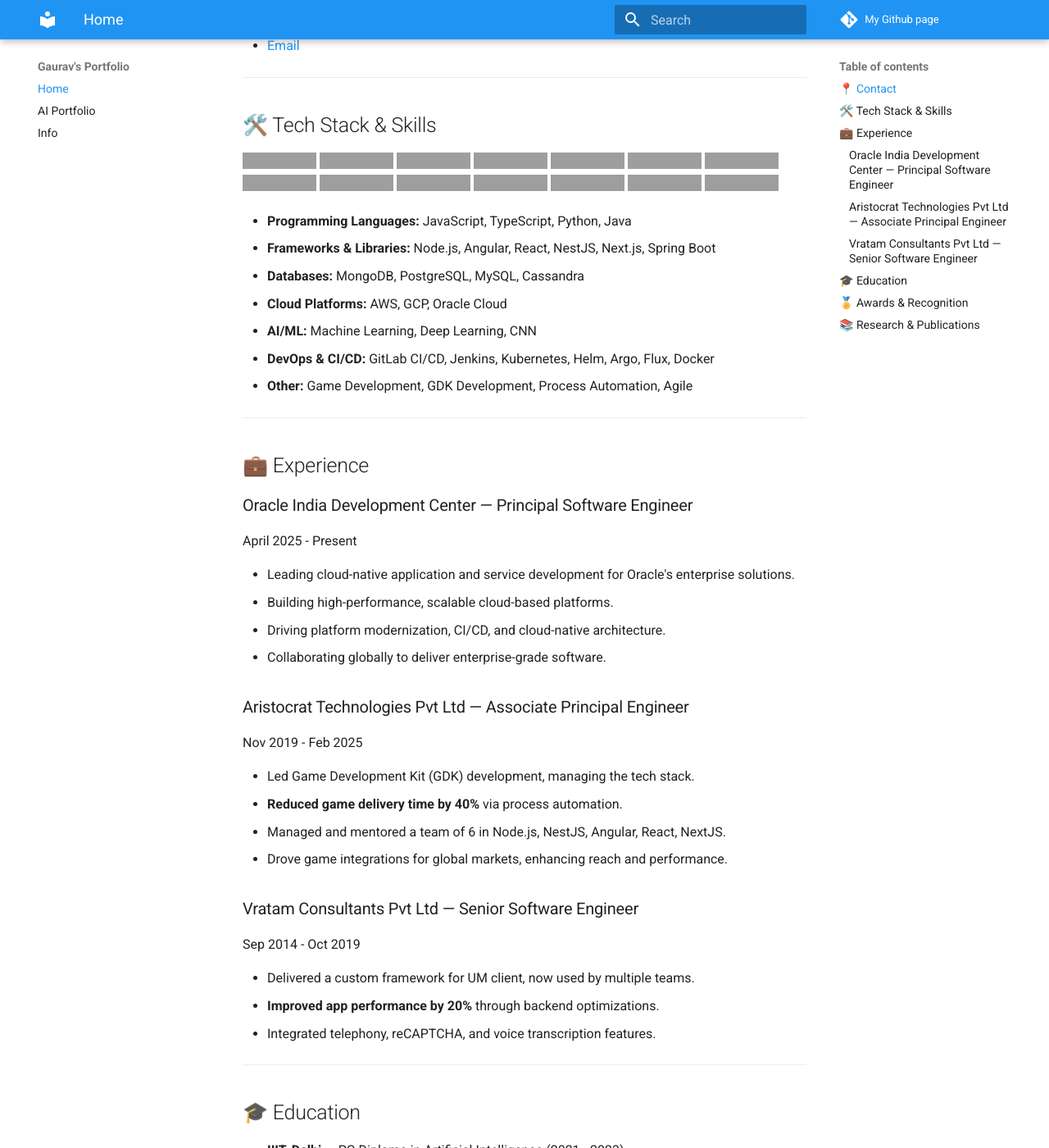
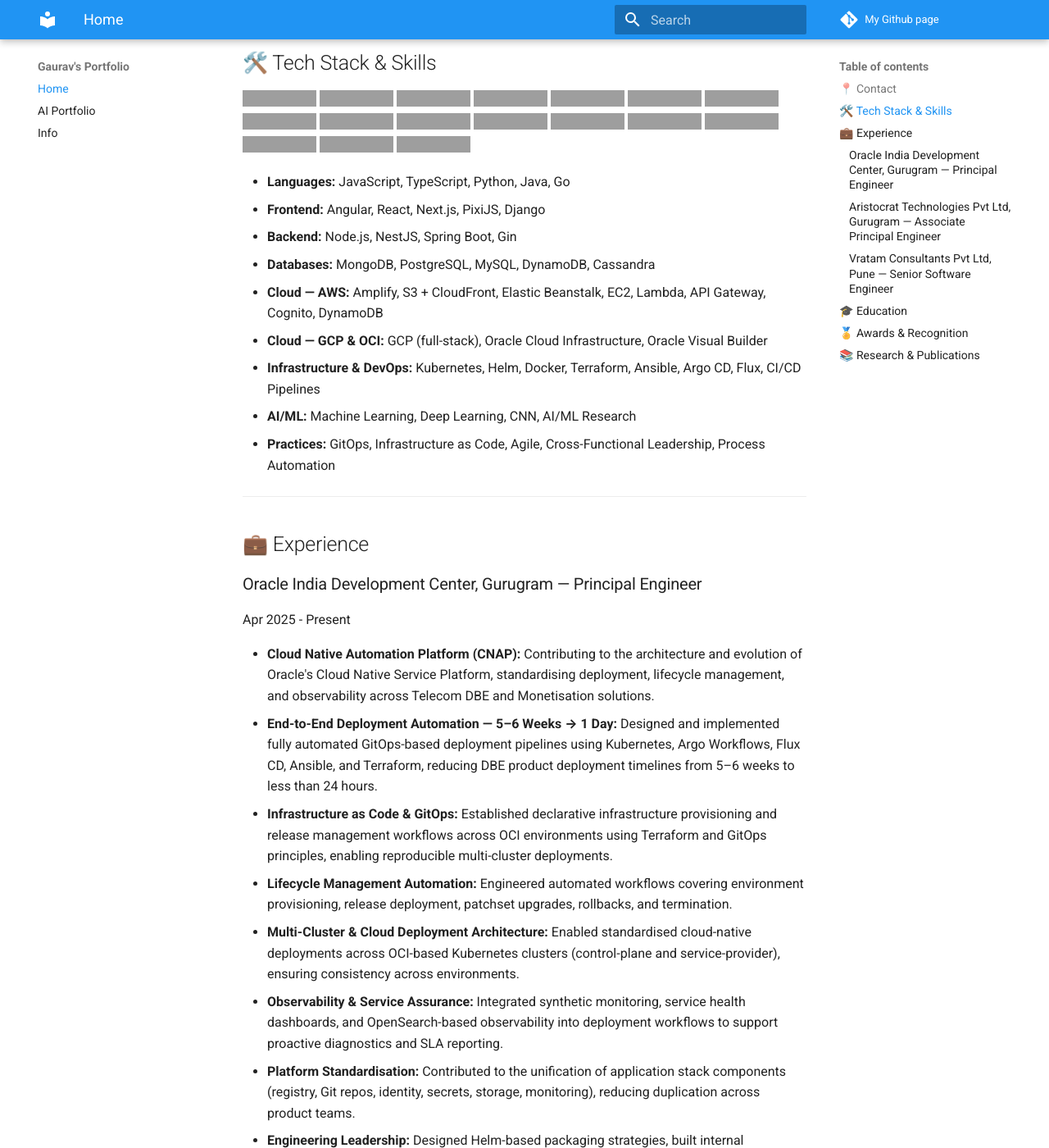
Before and after one commit to gauravmahto/gauravmahto.github.io, an MkDocs documentation site: the page built from docs/index.md, in a window 1280 px wide and 1400 px high, scrolled down 558 px. Shown: the whole window at 82% size. Built offline with MkDocs 1.6.1 and Material for MkDocs 9.7.7, drawn with Linux system fonts in a browser that asks for light colours; some of the changed text lies outside the part shown; grey boxes are pictures that could not be loaded.

Commit message:
Enhance portfolio and documentation: update README for clearer setup instructions, improve index.md content, add years of experience calculation script, and refine mkdocs configuration

```diff
--- a/docs/index.md
+++ b/docs/index.md
@@ -1,22 +1,19 @@
-# 👨‍💻 Gaurav Mahto — Principal Software Engineer | Cloud | AI/ML | Full Stack
+# Gaurav Mahto — Principal Software Engineer | Cloud Platforms | AI/ML | Full-Stack Engineering
 
 [![Website](https://img.shields.io/badge/Website-gauravmahto.github.io-blue?style=flat-square&logo=github)](https://gauravmahto.github.io/)
 [![LinkedIn](https://img.shields.io/badge/LinkedIn-gauravmahto-blue?style=flat-square&logo=linkedin)](https://www.linkedin.com/in/gaurav-mahto/)
 [![GitHub](https://img.shields.io/badge/GitHub-gauravmahto-blue?style=flat-square&logo=github)](https://github.com/gauravmahto)
 [![Email](https://img.shields.io/badge/Email-gauravg227%2Bportfolio%40gmail.com-red?style=flat-square&logo=gmail&logoColor=white)](mailto:gauravg227+portfolio@gmail.com)
 
-> 🚀 **Innovator | Leader | Technologist**
+> **Engineering Leader | Cloud Architect | AI/ML Practitioner**
 >
-> Principal Software Engineer with 11+ years of experience in full-stack development, cloud-native solutions, game design, and AI/ML research. Passionate about building scalable products, leading teams, and driving digital transformation.
+> Principal Software Engineer with <span id="yearsExp" data-start="2014-09-01">11+</span> years of experience delivering scalable full-stack products, cloud-native platforms, and AI/ML-driven solutions. Proven track record of leading cross-functional teams, accelerating delivery through automation, and modernizing enterprise systems for performance and reliability.
 
 ---
 
 ## 📍 Contact
 
 - 📍 [Gurugram, Haryana](https://maps.app.goo.gl/Bbtaxv1gboCBJieX7)
-- [LinkedIn](https://www.linkedin.com/in/gaurav-mahto/)
-- [GitHub](https://github.com/gauravmahto)
-- [Email](mailto:gauravg227+portfolio@gmail.com)
 
 ---
 
@@ -26,78 +23,91 @@
 ![TypeScript](https://img.shields.io/badge/TypeScript-3178C6?style=flat-square&logo=typescript&logoColor=white)
 ![Python](https://img.shields.io/badge/Python-3776AB?style=flat-square&logo=python&logoColor=white)
 ![Java](https://img.shields.io/badge/Java-007396?style=flat-square&logo=java&logoColor=white)
+![Go](https://img.shields.io/badge/Go-00ADD8?style=flat-square&logo=go&logoColor=white)
 ![Node.js](https://img.shields.io/badge/Node.js-339933?style=flat-square&logo=node.js&logoColor=white)
 ![React](https://img.shields.io/badge/React-20232A?style=flat-square&logo=react&logoColor=61DAFB)
 ![Angular](https://img.shields.io/badge/Angular-DD0031?style=flat-square&logo=angular&logoColor=white)
 ![NestJS](https://img.shields.io/badge/NestJS-E0234E?style=flat-square&logo=nestjs&logoColor=white)
 ![Spring Boot](https://img.shields.io/badge/Spring%20Boot-6DB33F?style=flat-square&logo=spring-boot&logoColor=white)
+![Terraform](https://img.shields.io/badge/Terraform-7B42BC?style=flat-square&logo=terraform&logoColor=white)
+![Ansible](https://img.shields.io/badge/Ansible-EE0000?style=flat-square&logo=ansible&logoColor=white)
 ![AWS](https://img.shields.io/badge/AWS-232F3E?style=flat-square&logo=amazon-aws&logoColor=white)
 ![GCP](https://img.shields.io/badge/GCP-4285F4?style=flat-square&logo=google-cloud&logoColor=white)
 ![Oracle Cloud](https://img.shields.io/badge/Oracle%20Cloud-F80000?style=flat-square&logo=oracle&logoColor=white)
 ![Kubernetes](https://img.shields.io/badge/Kubernetes-326CE5?style=flat-square&logo=kubernetes&logoColor=white)
 ![Docker](https://img.shields.io/badge/Docker-2496ED?style=flat-square&logo=docker&logoColor=white)
 
-- **Programming Languages:** JavaScript, TypeScript, Python, Java
-- **Frameworks & Libraries:** Node.js, Angular, React, NestJS, Next.js, Spring Boot
-- **Databases:** MongoDB, PostgreSQL, MySQL, Cassandra
-- **Cloud Platforms:** AWS, GCP, Oracle Cloud
-- **AI/ML:** Machine Learning, Deep Learning, CNN
-- **DevOps & CI/CD:** GitLab CI/CD, Jenkins, Kubernetes, Helm, Argo, Flux, Docker
-- **Other:** Game Development, GDK Development, Process Automation, Agile
+- **Languages:** JavaScript, TypeScript, Python, Java, Go
+- **Frontend:** Angular, React, Next.js, PixiJS, Django
+- **Backend:** Node.js, NestJS, Spring Boot, Gin
+- **Databases:** MongoDB, PostgreSQL, MySQL, DynamoDB, Cassandra
+- **Cloud — AWS:** Amplify, S3 + CloudFront, Elastic Beanstalk, EC2, Lambda, API Gateway, Cognito, DynamoDB
+- **Cloud — GCP & OCI:** GCP (full-stack), Oracle Cloud Infrastructure, Oracle Visual Builder
+- **Infrastructure & DevOps:** Kubernetes, Helm, Docker, Terraform, Ansible, Argo CD, Flux, CI/CD Pipelines
+- **AI/ML:** Machine Learning, Deep Learning, CNN, AI/ML Research
+- **Practices:** GitOps, Infrastructure as Code, Agile, Cross-Functional Leadership, Process Automation
 
 ---
 
 ## 💼 Experience
 
-### Oracle India Development Center — Principal Software Engineer
+### Oracle India Development Center, Gurugram — Principal Engineer
 
-April 2025 - Present
+Apr 2025 - Present
 
-- Leading cloud-native application and service development for Oracle's enterprise solutions.
-- Building high-performance, scalable cloud-based platforms.
-- Driving platform modernization, CI/CD, and cloud-native architecture.
-- Collaborating globally to deliver enterprise-grade software.
+- **Cloud Native Automation Platform (CNAP):** Contributing to the architecture and evolution of Oracle's Cloud Native Service Platform, standardising deployment, lifecycle management, and observability across Telecom DBE and Monetisation solutions.
+- **End-to-End Deployment Automation — 5–6 Weeks → 1 Day:** Designed and implemented fully automated GitOps-based deployment pipelines using Kubernetes, Argo Workflows, Flux CD, Ansible, and Terraform, reducing DBE product deployment timelines from 5–6 weeks to less than 24 hours.
+- **Infrastructure as Code & GitOps:** Established declarative infrastructure provisioning and release management workflows across OCI environments using Terraform and GitOps principles, enabling reproducible multi-cluster deployments.
+- **Lifecycle Management Automation:** Engineered automated workflows covering environment provisioning, release deployment, patchset upgrades, rollbacks, and termination.
+- **Multi-Cluster & Cloud Deployment Architecture:** Enabled standardised cloud-native deployments across OCI-based Kubernetes clusters (control-plane and service-provider), ensuring consistency across environments.
+- **Observability & Service Assurance:** Integrated synthetic monitoring, service health dashboards, and OpenSearch-based observability into deployment workflows to support proactive diagnostics and SLA reporting.
+- **Platform Standardisation:** Contributed to the unification of application stack components (registry, Git repos, identity, secrets, storage, monitoring), reducing duplication across product teams.
+- **Engineering Leadership:** Designed Helm-based packaging strategies, built internal automation tooling, and standardised OCI object storage artifact flows.
 
-### Aristocrat Technologies Pvt Ltd — Associate Principal Engineer
+### Aristocrat Technologies Pvt Ltd, Gurugram — Associate Principal Engineer
 
 Nov 2019 - Feb 2025
 
-- Led Game Development Kit (GDK) development, managing the tech stack.
-- **Reduced game delivery time by 40%** via process automation.
-- Managed and mentored a team of 6 in Node.js, NestJS, Angular, React, NextJS.
-- Drove game integrations for global markets, enhancing reach and performance.
+- **GDK Innovation:** Spearheaded the development and enhancement of the Game Development Kit, enabling studios to streamline workflows and **reduce game creation time by over 40%**.
+- **Automation Excellence:** Automated critical delivery processes, **increasing game delivery efficiency by more than 60%**.
+- **Team Leadership & Mentorship:** Led and mentored a team of 8 engineers across Java, Node.js, Python, NestJS, Angular, React, Next.js, and PixiJS.
+- **Global Market Integration:** Directed game integrations across diverse global markets, ensuring regulatory compliance and operational efficiency.
+- **Internal Tools:** Conceived and led development of *AskBolt* (in-house Q&A platform) and *WatchBolt* (centralised training video library), transforming onboarding and knowledge sharing.
+- **Game Design:** Designed innovative slot games incorporating social and real-world currency mechanics, driving player engagement.
 
-### Vratam Consultants Pvt Ltd — Senior Software Engineer
+### Vratam Consultants Pvt Ltd, Pune — Senior Software Engineer
 
 Sep 2014 - Oct 2019
 
-- Delivered a custom framework for UM client, now used by multiple teams.
-- **Improved app performance by 20%** through backend optimizations.
-- Integrated telephony, reCAPTCHA, and voice transcription features.
+- **Custom Framework Engineering:** Designed and built a bespoke web development framework using Node.js and Angular that became the foundation for the Unified Development Kit, later adopted across multiple teams.
+- **Full-Stack Delivery:** Delivered end-to-end solutions encompassing telephony integration, reCAPTCHA security, SSO, and JWT-based authentication.
+- **UI/UX Collaboration:** Partnered with design teams to build reusable, scalable front-end components, improving development consistency and velocity.
+- **Performance Optimisation:** Improved application performance through backend tuning, query optimisation, and code-path refinement.
+- **Operational Support:** Provided support for message operations, voice transcription, and application configuration to ensure reliability.
 
 ---
 
 ## 🎓 Education
 
-- **IIIT, Delhi** — PG Diploma in Artificial Intelligence (2021 - 2023)
+- **IIIT, Delhi** — PG Diploma in Artificial Intelligence (2022)
 - **CDAC-ACTS, Pune** — PG Diploma in Advanced Computing (2014)
-- **RGGI, Meerut** — B.Tech (CSE) (2012)
+- **RGGI, Meerut** — B.Tech in Computer Science & Engineering (2012)
 
 ---
 
 ## 🏅 Awards & Recognition
 
-- Best Employee of the Month (multiple times)
+- **Employee of the Month** — Multiple awards across current and previous roles
 - **Best Presentation Award** — 2023 IEEE 13th Annual Computing and Communication Workshop
-- **Best AI Capstone Project Award**
-- Recognized for a **Unique Final Year Project** during B.Tech
+- **Best AI Capstone Project Award of the Year**
+- **Outstanding Final Year Project Award** — B.Tech
 
 ---
 
 ## 📚 Research & Publications
 
-- **Best Research Presentation:** "CNN Based Study of Improvised Food Image Classification" — 2023 IEEE 13th Annual Computing and Communication Workshop
-- [Published Paper on IEEE Xplore](https://ieeexplore.ieee.org/document/10099066)
-- [AI/ML Projects & Portfolio](https://eportfolio.mygreatlearning.com/gaurav286)
+- Presented **"CNN Based Study of Improvised Food Image Classification"** at the 2023 IEEE 13th Annual Computing and Communication Workshop — recognised as **Best Research Presentation**.
+- [Published on IEEE Xplore](https://ieeexplore.ieee.org/document/10099066)
+- [AI/ML Portfolio — Great Learning](https://eportfolio.mygreatlearning.com/gaurav286)
 
 ---
--- /dev/null
+++ b/docs/javascripts/years-exp.js
@@ -0,0 +1,22 @@
+(function () {
+  var el = document.getElementById('yearsExp');
+  if (!el) return;
+
+  var start = el.getAttribute('data-start');
+  if (!start) return;
+
+  var startDate = new Date(start);
+  if (isNaN(startDate.getTime())) return;
+
+  var today = new Date();
+  var years = today.getFullYear() - startDate.getFullYear();
+  var monthDiff = today.getMonth() - startDate.getMonth();
+
+  if (monthDiff < 0 || (monthDiff === 0 && today.getDate() < startDate.getDate())) {
+    years -= 1;
+  }
+
+  if (years >= 0) {
+    el.textContent = years + '+';
+  }
+})();
--- a/mkdocs.yml
+++ b/mkdocs.yml
@@ -18,6 +18,9 @@
     primary: blue
     accent: blue
 
+extra_javascript:
+  - javascripts/years-exp.js
+
 nav:
   - Home: index.md
   - AI Portfolio: gl-portfolio.md
```
Also changed, not shown: README.md (+24 -12 lines), requirements.txt (+0 -196 lines).
